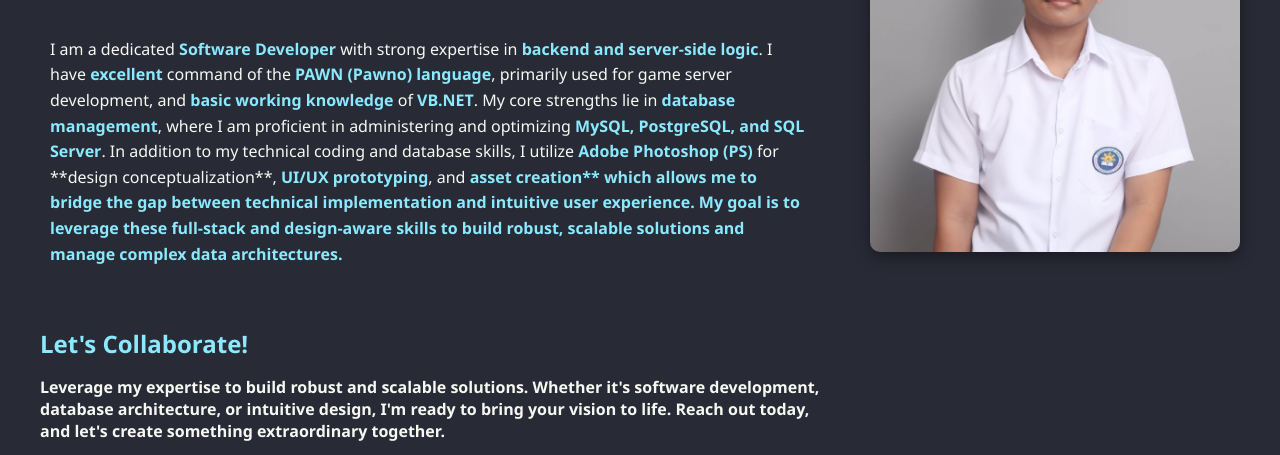
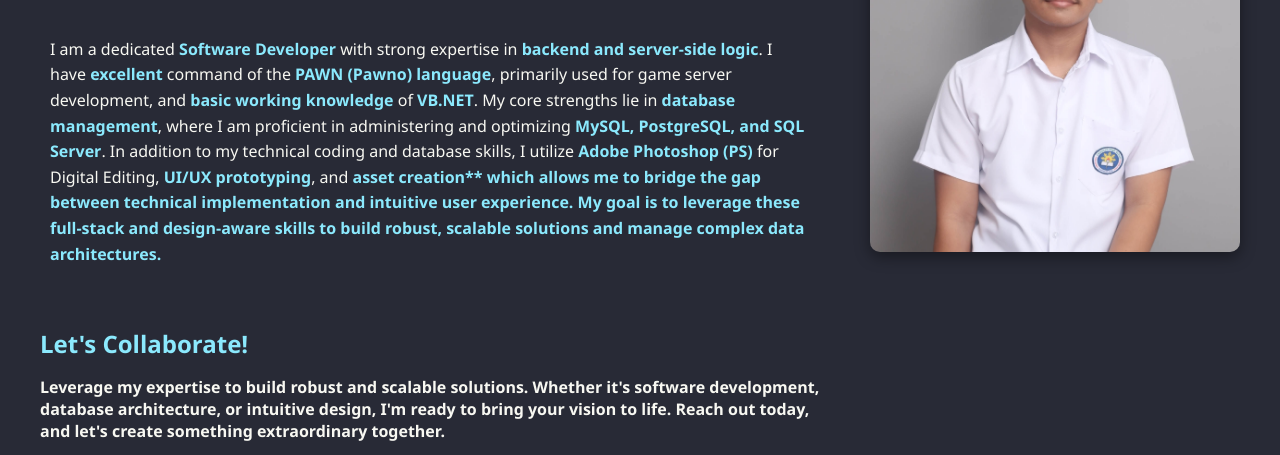
Before and after one commit to astronutwss/gab.dev, a plain HTML site: page index.html in a window 1280 px wide. Shown: the part 254-709 px from the top of the page. Drawn offline with Linux system fonts and the light colour scheme.

Commit message:
Add files via upload

```diff
--- a/index.html
+++ b/index.html
@@ -33,7 +33,7 @@
             <h2>Software Developer - Database & Backend Focus</h2>
 
             <p class="summary">
-                I am a dedicated <strong>Software Developer</strong> with strong expertise in <strong>backend and server-side logic</strong>. I have <strong>excellent</strong> command of the <strong>PAWN (Pawno) language</strong>, primarily used for game server development, and <strong>basic working knowledge</strong> of <strong>VB.NET</strong>. My core strengths lie in <strong>database management</strong>, where I am proficient in administering and optimizing <strong>MySQL, PostgreSQL, and SQL Server</strong>. In addition to my technical coding and database skills, I utilize <strong>Adobe Photoshop (PS)</strong> for **design conceptualization**, <strong>UI/UX prototyping</strong>, and <strong>asset creation** which allows me to bridge the gap between technical implementation and intuitive user experience. My goal is to leverage these full-stack and design-aware skills to build robust, scalable solutions and manage complex data architectures.
+                I am a dedicated <strong>Software Developer</strong> with strong expertise in <strong>backend and server-side logic</strong>. I have <strong>excellent</strong> command of the <strong>PAWN (Pawno) language</strong>, primarily used for game server development, and <strong>basic working knowledge</strong> of <strong>VB.NET</strong>. My core strengths lie in <strong>database management</strong>, where I am proficient in administering and optimizing <strong>MySQL, PostgreSQL, and SQL Server</strong>. In addition to my technical coding and database skills, I utilize <strong>Adobe Photoshop (PS)</strong> for Digital Editing, <strong>UI/UX prototyping</strong>, and <strong>asset creation** which allows me to bridge the gap between technical implementation and intuitive user experience. My goal is to leverage these full-stack and design-aware skills to build robust, scalable solutions and manage complex data architectures.
             </p>
 
             <h3>Let's Collaborate!</h3>
```
